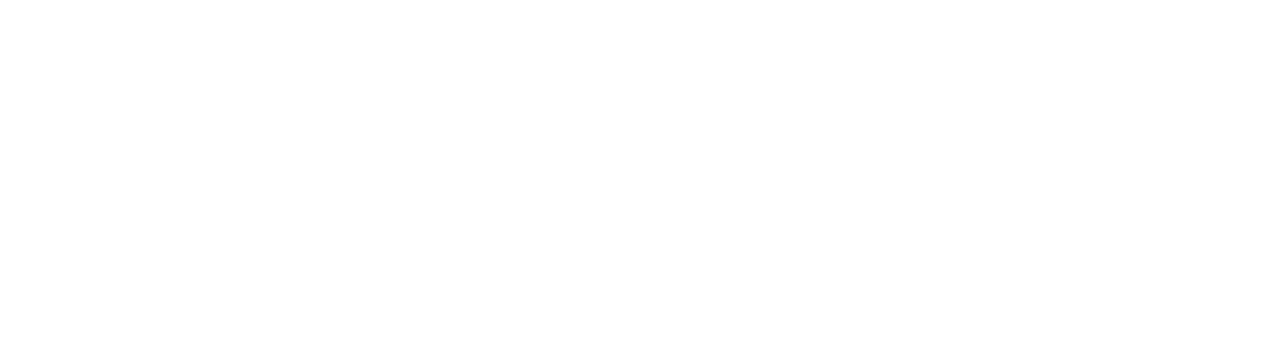
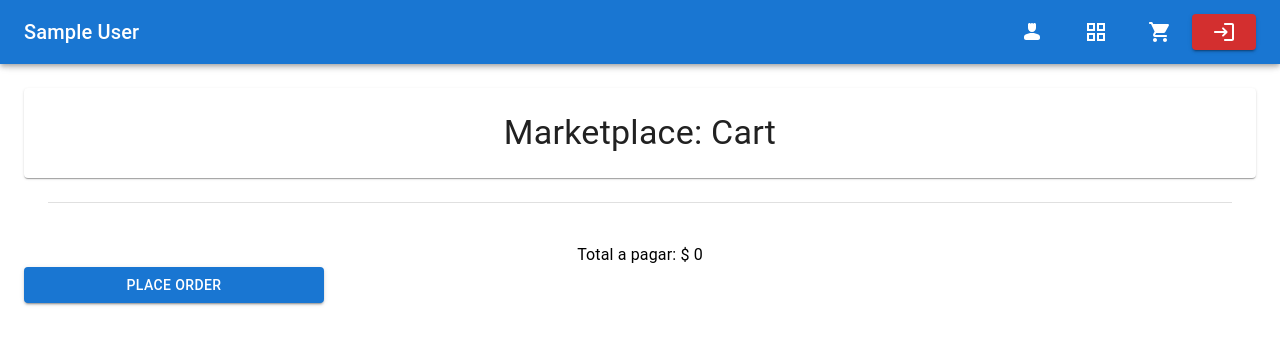
Before and after one commit to bdiazc90/react-marketplace-app, a React (Create React App) app: page /cart in a window 1280 px wide. Before the commit this address had no page. Shown: the top 344 px of the page. Built offline with nearby package versions, Linux system fonts and the light colour scheme; sample sign-in values are in the browser's storage.

Commit message:
CartView + Place Order

```diff
--- a/src/App.js
+++ b/src/App.js
@@ -1,11 +1,14 @@
 import Router from "./routes";
 import { AuthProvider } from "./context/AuthContext";
+import { CartProvider } from "./context/CartContext";
 
 const App = () => {
 	return (
 		<div className="App">
 			<AuthProvider>
-				<Router />
+				<CartProvider>
+					<Router />
+				</CartProvider>
 			</AuthProvider>
 		</div>
 	);
--- a/src/components/GridProducts/index.jsx
+++ b/src/components/GridProducts/index.jsx
@@ -1,7 +1,12 @@
-import { Grid, Card, CardMedia, CardContent, Typography } from "@mui/material";
+import { useContext } from "react";
+import { CartContext } from "../../context/CartContext";
+import { Grid, Card, CardMedia, CardContent, Typography, Button } from "@mui/material";
 
 function GridProducts(props) {
-    const { list } = props;
+    const { list, user } = props;
+
+	const { cart, addCart, removeCart } = useContext(CartContext);
+
     return (
         <>
             <Grid container spacing={2}>
@@ -25,6 +30,26 @@
 									<Typography variant="body2" color="text.secondary">
 										{product.user_name}
 									</Typography>
+									{(product.user_id !== user.id) &&
+										(cart.find((item) => item.id === product.id) === undefined ?
+											(<Button
+												fullWidth
+												onClick={() => addCart(product)}
+												variant="contained"
+												>
+													Add to cart
+												</Button>)
+												:
+											(<Button
+												fullWidth
+												onClick={() => removeCart(product.id)}
+												color="error"
+												variant="contained"
+												>
+													Remove from cart
+												</Button>)
+										)
+									}
 								</CardContent>
 								</Card>
 						</Grid>
--- /dev/null
+++ b/src/components/ListProducts/index.jsx
@@ -0,0 +1,55 @@
+import { useContext } from "react";
+import { CartContext } from "../../context/CartContext";
+import { List, ListItem, Divider, ListItemText, ListItemAvatar, Avatar, Typography, Button} from '@mui/material';
+
+function ListPriceActions(props) {
+    const { product } = props;
+    const { removeCart } = useContext(CartContext);
+    return (
+        <>
+            $ {product.price}
+            {' '}
+            <Button color="error" onClick={() => removeCart(product.id)}>x</Button>
+        </>
+    );
+}
+
+
+function ListProducts(props) {
+    const { list, user } = props;
+
+
+    return (
+        <List sx={{ mx: "auto", width: '100%', maxWidth: 600, bgcolor: 'background.paper' }}>
+            {list.length > 0 &&
+                        list.map((product, index) => (
+                            <>
+                            <ListItem alignItems="flex-start" key={index} secondaryAction={<ListPriceActions product={product} />}>
+                            <ListItemAvatar>
+                              <Avatar alt="Remy Sharp" src={product.image_url} />
+                            </ListItemAvatar>
+                            <ListItemText
+                              primary={product.name}
+                              secondary={
+                                <>
+                                  <Typography
+                                    sx={{ display: 'inline' }}
+                                    component="span"
+                                    variant="body2"
+                                    color="text.primary"
+                                  >
+                                    Seller: {product.user_name}
+                                  </Typography>
+                                </>
+                              }
+
+                            />
+                          </ListItem>
+                          <Divider variant="inset" component="li" />
+                            </>
+                        ))}
+        </List>
+    );
+}
+
+export default ListProducts;
--- a/src/components/index.js
+++ b/src/components/index.js
@@ -1,3 +1,5 @@
 export { default as GridActions } from "./GridActions";
 
 export { default as GridProducts } from "./GridProducts";
+
+export { default as ListProducts } from "./ListProducts";
--- /dev/null
+++ b/src/context/CartContext.js
@@ -0,0 +1,44 @@
+import { createContext, useState } from "react";
+
+export const CartContext = createContext();
+
+export const CartProvider = (props) => {
+	const { children } = props;
+
+	const [cart, setCart] = useState(
+		JSON.parse(localStorage.getItem("cart")) ?? []
+	);
+
+	function addCart(item) {
+		const newCart = [...cart, item];
+		setCart(newCart);
+		localStorage.setItem("cart", JSON.stringify(newCart));
+	}
+
+	function removeCart(id) {
+		const newCart = cart.filter((item) => item.id !== id);
+		setCart(newCart);
+		localStorage.setItem("cart", JSON.stringify(newCart));
+	}
+
+	function totalCart() {
+		let suma = 0;
+		cart.map((item) => {
+			suma += item.price;
+		});
+		return suma;
+	}
+
+	return (
+		<CartContext.Provider
+			value={{
+				cart,
+				addCart,
+				removeCart,
+				totalCart,
+			}}
+		>
+			{children}
+		</CartContext.Provider>
+	);
+};
--- a/src/layouts/MainLayout/index.js
+++ b/src/layouts/MainLayout/index.js
@@ -1,5 +1,6 @@
 import { useState, useContext } from "react";
 import { AuthContext } from "../../context/AuthContext";
+import { CartContext } from "../../context/CartContext";
 import { Navigate, Outlet, Link } from "react-router-dom";
 import {
 	AppBar,
@@ -18,7 +19,7 @@
 } from "@mui/material";
 import MenuIcon from "@mui/icons-material/Menu";
 import Person4RoundedIcon from "@mui/icons-material/Person4Rounded";
-import MenuBookRoundedIcon from "@mui/icons-material/MenuBookRounded";
+import GridViewIcon from "@mui/icons-material/GridView";
 import LoginRoundedIcon from "@mui/icons-material/LoginRounded";
 import ShoppingCartRoundedIcon from "@mui/icons-material/ShoppingCartRounded";
 
@@ -26,6 +27,7 @@
 
 const MainLayout = () => {
 	const { isAuth, user, logout } = useContext(AuthContext);
+	const { cart } = useContext(CartContext);
 
 	const [mobileOpen, setMobileOpen] = useState(false);
 
@@ -92,19 +94,15 @@
 						>
 							<Person4RoundedIcon />
 						</Button>
-						<Button
-							component={Link}
-							to="/books"
-							sx={{ color: "#fff" }}
-						>
-							<MenuBookRoundedIcon />
+						<Button component={Link} to="/" sx={{ color: "#fff" }}>
+							<GridViewIcon />
 						</Button>
 						<Button
 							sx={{ color: "#fff" }}
 							component={Link}
-							to="/basket"
+							to="/cart"
 						>
-							<Badge badgeContent={0} color="error">
+							<Badge badgeContent={cart.length} color="error">
 								<ShoppingCartRoundedIcon />
 							</Badge>
 						</Button>
--- /dev/null
+++ b/src/pages/Cart/index.js
@@ -0,0 +1,64 @@
+import { useState, useEffect, useContext } from "react";
+import { AuthContext } from "../../context/AuthContext";
+import { CartContext } from "../../context/CartContext";
+import { Box, Button, Divider, Paper, Typography } from "@mui/material";
+import { GridActions, GridProducts, ListProducts } from "../../components";
+import { post } from "../../services";
+
+function Cart() {
+	const { user } = useContext(AuthContext);
+	const { cart, totalCart } = useContext(CartContext);
+	const [products, setProducts] = useState([]);
+
+	async function placeOrder() {
+		const orderDetail = cart.map((item) => {
+			return {
+				product_id: item.id,
+				quantity: 1,
+				price: item.price,
+			};
+		});
+		const order = {
+			user_id: user.id,
+			created_at: "2022-11-25 23:05:00",
+			order_detail: orderDetail,
+		};
+		console.log(order);
+		const response = await post("orders/add", order);
+	}
+
+	useEffect(() => {
+		setProducts(cart);
+	}, [cart]);
+
+	return (
+		<>
+			<Paper sx={{ padding: 3 }}>
+				<Typography variant="h4" textAlign="center">
+					Marketplace: Cart
+				</Typography>
+			</Paper>
+			<Divider sx={{ margin: 3 }} />
+			<ListProducts list={products} />
+			<Typography textAlign="center">
+				Total a pagar: $ {totalCart()}
+			</Typography>
+			<Box
+				sx={{
+					margin: "10 auto",
+					maxWidth: 300,
+					textAlign: "center",
+					display: "flex",
+					alignContent: "center",
+					justifyContent: "center",
+				}}
+			>
+				<Button variant="contained" fullWidth onClick={placeOrder}>
+					Place Order
+				</Button>
+			</Box>
+		</>
+	);
+}
+
+export default Cart;
--- a/src/pages/Home/index.jsx
+++ b/src/pages/Home/index.jsx
@@ -35,7 +35,7 @@
             <Divider sx={{margin: 3}} />
             <GridActions sx={{margin: 3}} user={user} addRefresh={addRefresh} />
             <Divider sx={{margin: 3, borderColor: "black", borderStyle: "dashed"}} />
-            <GridProducts list={products} />
+            <GridProducts list={products} user={user} />
         </>
     );
 }
--- a/src/pages/index.jsx
+++ b/src/pages/index.jsx
@@ -1,4 +1,6 @@
 export { default as HomeView } from "./Home";
+
+export { default as CartView } from "./Cart";
 
 export { default as LoginView } from "./Login";
 
--- a/src/routes/index.jsx
+++ b/src/routes/index.jsx
@@ -1,6 +1,6 @@
 import { BrowserRouter, Routes, Route } from "react-router-dom";
 import { MainLayout } from "../layouts";
-import { HomeView, LoginView, RegisterView } from "../pages";
+import { HomeView, CartView, LoginView, RegisterView } from "../pages";
 
 const Router = () => {
   return (
@@ -8,6 +8,7 @@
       <Routes>
         <Route element={<MainLayout />}>
           <Route path="/" element={<HomeView />} />
+          <Route path="/cart" element={<CartView />} />
         </Route>
         <Route path="/login" element={<LoginView />} />
         <Route path="/sign-up" element={<RegisterView />} />
```
